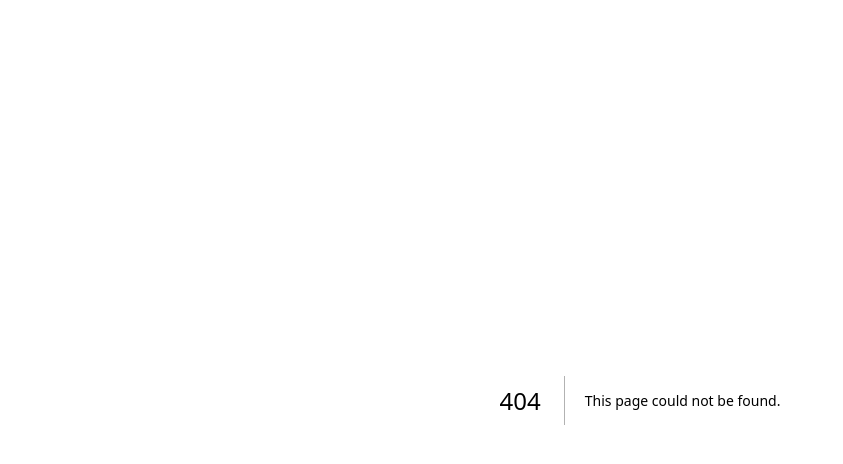
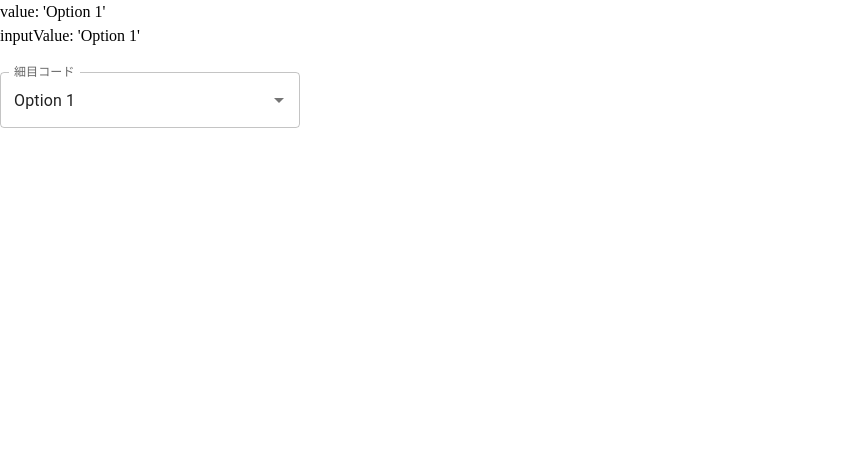
Before and after one commit to bluelemon0221/menkata, a Next.js app: page /daily in a window 1280 px wide. Before the commit this address had no page. Shown: the top 464 px of the page, without its empty margins (0-843 px from the left). Built offline with nearby package versions, Linux system fonts and the light colour scheme.

Commit message:
日報入力ページの作成中

```diff
--- /dev/null
+++ b/src/app/daily/DailyReport.tsx
@@ -0,0 +1,33 @@
+"use client";
+import * as React from "react";
+import TextField from "@mui/material/TextField";
+import Autocomplete from "@mui/material/Autocomplete";
+
+const options = ["Option 1", "Option 2"];
+
+export default function ControllableStates() {
+  const [value, setValue] = React.useState<string | null>(options[0]);
+  const [inputValue, setInputValue] = React.useState("");
+
+  return (
+    <div>
+      <div>{`value: ${value !== null ? `'${value}'` : "null"}`}</div>
+      <div>{`inputValue: '${inputValue}'`}</div>
+      <br />
+      <Autocomplete
+        value={value}
+        onChange={(event: any, newValue: string | null) => {
+          setValue(newValue);
+        }}
+        inputValue={inputValue}
+        onInputChange={(event, newInputValue) => {
+          setInputValue(newInputValue);
+        }}
+        id="controllable-states-demo"
+        options={options}
+        sx={{ width: 300 }}
+        renderInput={(params) => <TextField {...params} label="細目コード" />}
+      />
+    </div>
+  );
+}
--- /dev/null
+++ b/src/app/daily/page.tsx
@@ -0,0 +1,12 @@
+import React from "react";
+import DailyReport from "./DailyReport";
+
+const page = () => {
+  return (
+    <div>
+      <DailyReport />
+    </div>
+  );
+};
+
+export default page;
--- a/src/app/globals.css
+++ b/src/app/globals.css
@@ -4,9 +4,7 @@
 @import url("https://fonts.googleapis.com/css?family=Noto+Sans+JP");
 
 :root {
-  --foreground-rgb: 0, 0, 0;
-  --background-start-rgb: 214, 219, 220;
-  --background-end-rgb: 255, 255, 255;
+
 }
 
 @media (prefers-color-scheme: dark) {
--- a/src/app/page.tsx
+++ b/src/app/page.tsx
@@ -1,5 +1,5 @@
 import Image from "next/image";
-import Sidebar from "./components/sidebar/Sidebar";
+import Sidebar from "./Sidebar";
 
 export default function Home() {
   return (
```
Also changed, not shown: src/app/Sidebar.tsx (renamed from src/app/components/sidebar/Sidebar.tsx).
